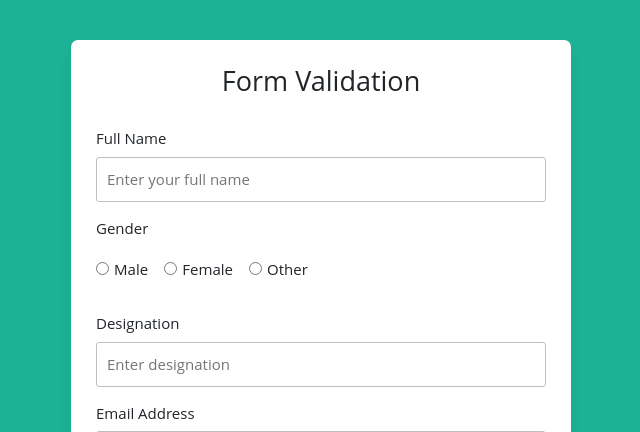
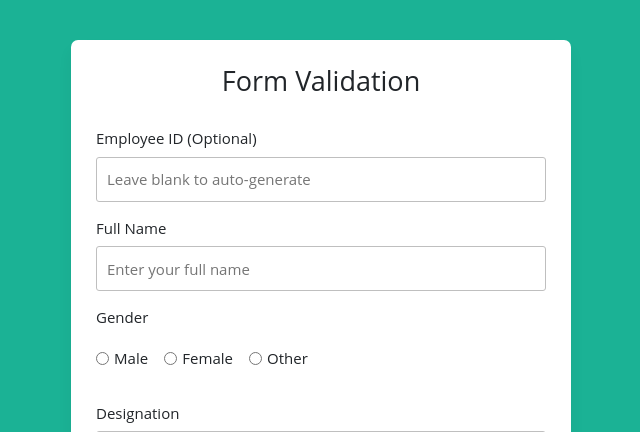
Before and after one commit to nisha-s10/Internal-Security-Portal, a Django app: template templates/owner/regemp.html in a window 1280 px wide. Shown: the part 96-528 px from the top of the page, without its empty margins (319-959 px from the left). Run offline with Django 5.2, Linux system fonts and the light colour scheme; the template is opened without the code that fills it, so the values that code supplies are empty; some libraries are stand-ins or nearby versions.

Commit message:
Internal Security Portal

```diff
--- a/owner/views.py
+++ b/owner/views.py
@@ -63,6 +63,7 @@ def empdetails(request):
 @owner_session_required
 def regemp(request):
     if request.method == "POST":
+        employee_id = request.POST.get('employee_id', '').strip()  # OPTIONAL
         name = request.POST.get('e_name', '').strip()
         gender = request.POST.get('e_gender')
         designation = request.POST.get('e_desig')
@@ -83,6 +84,7 @@ def regemp(request):
             photo = None
 
         Employee.objects.create(
+            employee_id = employee_id,
             name=name,
             gender=gender,
             designation=designation,
@@ -113,6 +115,7 @@ def editemp(request, id):
     employee = get_object_or_404(Employee, pk=id)
 
     if request.method == "POST":
+        employee.employee_id = request.POST.get('e_id', '').strip()  # OPTIONAL
         employee.name = request.POST.get('e_name', '').strip()
         employee.gender = request.POST.get('e_gender', '').strip()
         employee.designation = request.POST.get('e_desig', '').strip()
--- a/templates/owner/editemp.html
+++ b/templates/owner/editemp.html
@@ -221,6 +221,10 @@
             <form method="POST" enctype="multipart/form-data">
                 {% csrf_token %}
                 <div class="form-group">
+                    <label>Employee ID</label>
+                    <input type="text" name="e_id" value="{{ employee.employee_id }}" class="form-control" required>
+                </div>
+                <div class="form-group">
                     <label>Name</label>
                     <input type="text" name="e_name" value="{{ employee.name }}" class="form-control" required>
                 </div>
--- a/templates/owner/regemp.html
+++ b/templates/owner/regemp.html
@@ -176,6 +176,10 @@
     <form action="{% url 'regemp' %}" method="POST" id="regemp" enctype="multipart/form-data">
       {% csrf_token %}
       <h2>Form Validation</h2>
+      <div class="form-group employee_id">
+        <label for="employee_id">Employee ID (Optional)</label>
+        <input type="text" id="employee_id" placeholder="Leave blank to auto-generate" name="employee_id">
+      </div>
       <div class="form-group fullname">
         <label for="fullname">Full Name</label>
         <input type="text" id="fullname" placeholder="Enter your full name" name="e_name">
```
